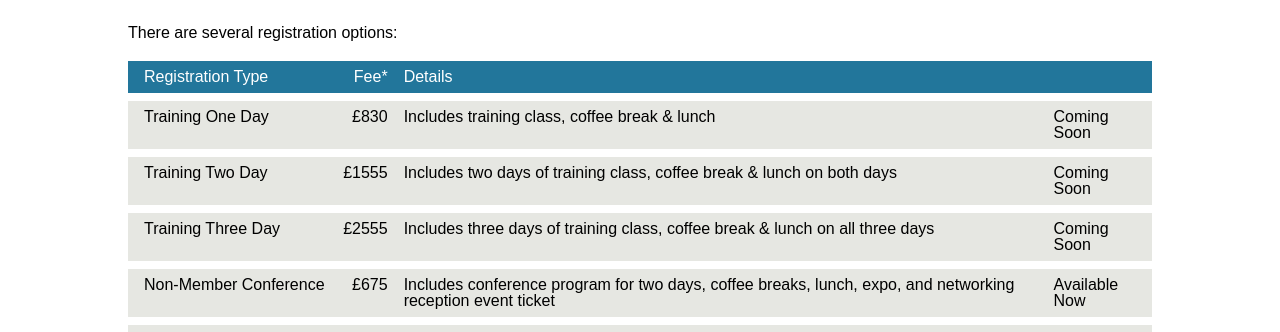
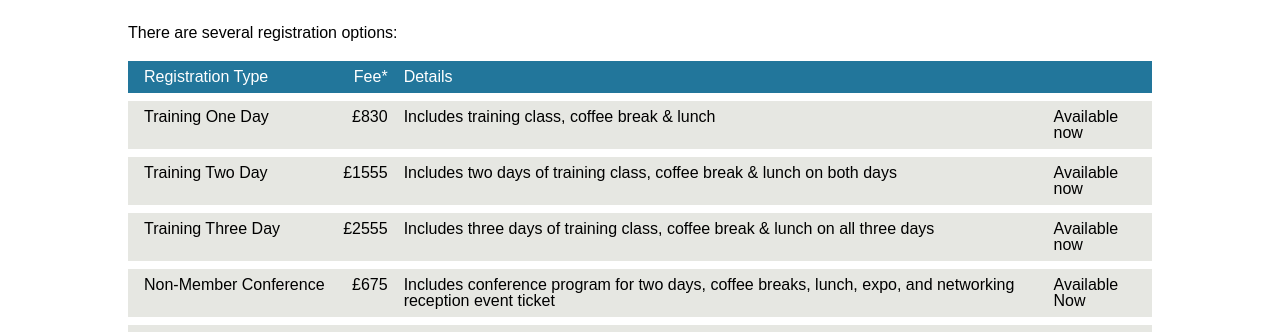
Before and after one commit to OWASP/AppSecEurope2018, a Jekyll site: the page built from register.md, in a window 1280 px wide. Shown: the part 655-987 px from the top of the page. Built offline with Jekyll 4.4.1, drawn with Linux system fonts in a browser that asks for light colours; some web fonts are replaced.

Commit message:
Training available now

```diff
--- a/register.md
+++ b/register.md
@@ -32,19 +32,19 @@ There are several registration options:
 	<td>Training One Day</td>
 	<td>£830</td>
 	<td>Includes training class, coffee break & lunch</td>
-	<td>Coming Soon</td>
+	<td>Available now</td>
 </tr>
 <tr>
 	<td>Training Two Day</td>
 	<td>£1555</td>
 	<td>Includes two days of training class, coffee break & lunch on both days</td>
-	<td>Coming Soon</td>
+	<td>Available now</td>
 </tr>
 <tr>
 	<td>Training Three Day</td>
 	<td>£2555</td>
 	<td>Includes three days of training class, coffee break & lunch on all three days</td>
-	<td>Coming Soon</td>
+	<td>Available now</td>
 </tr>
 <tr>
 	<td>Non-Member Conference</td>
```
